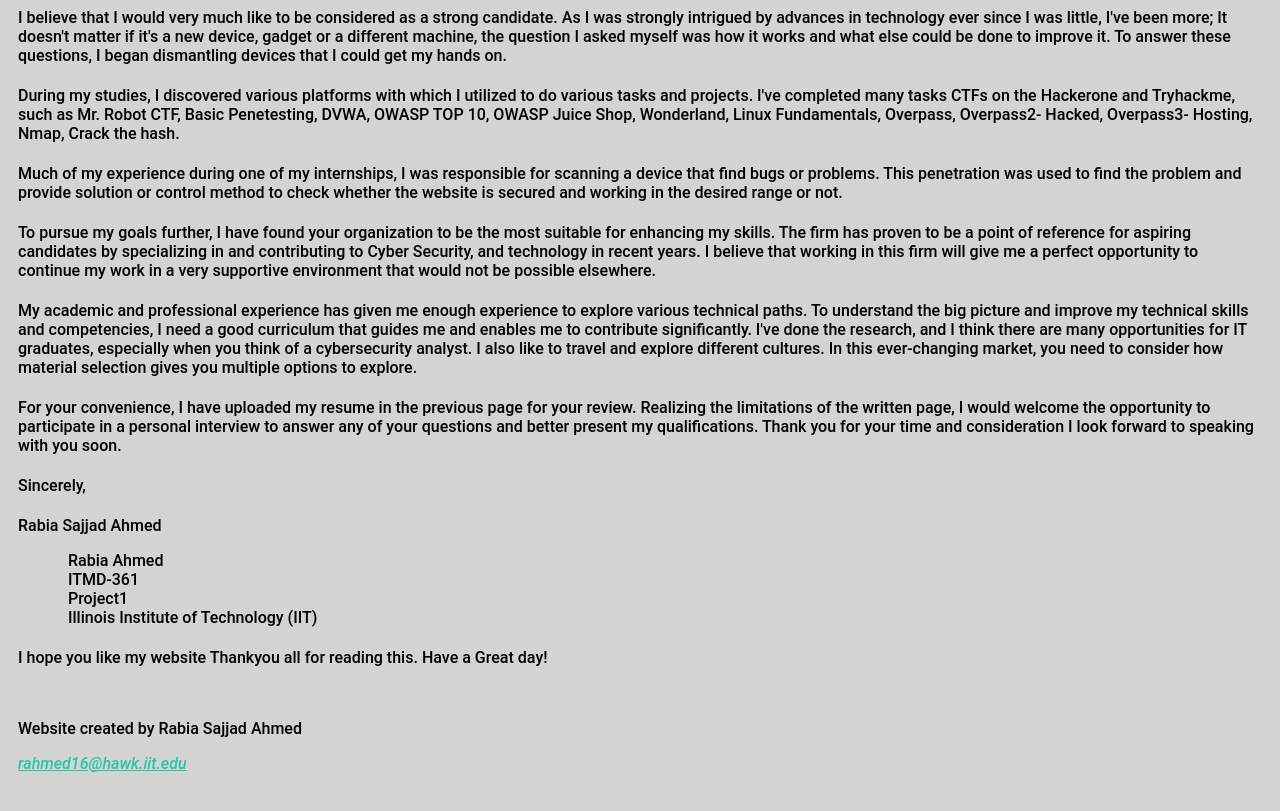
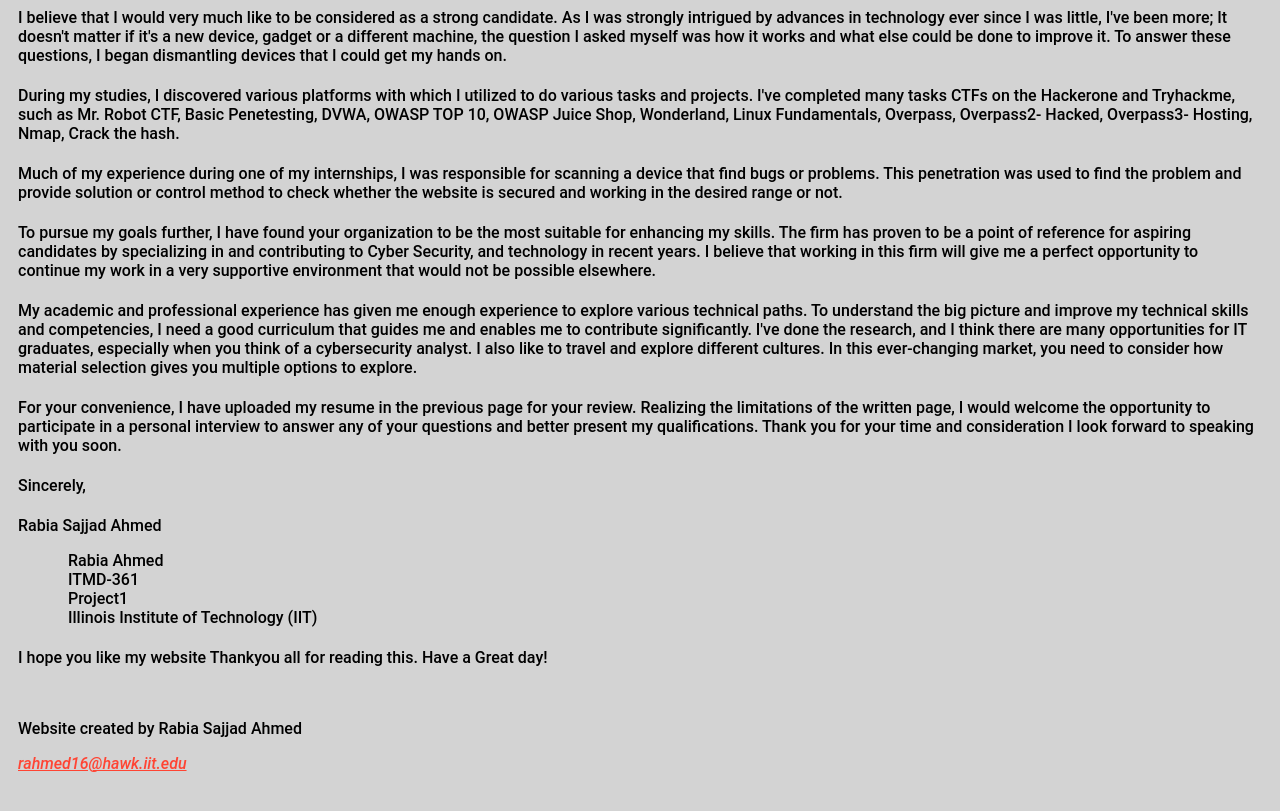
Before and after one commit to nahmed15/pra, a plain HTML site: page index.html in a window 1280 px wide. Shown: the part 1003-1814 px from the top of the page. Drawn offline with Linux system fonts and the light colour scheme.

Commit message:
Update style.css

```diff
--- a/css/style.css
+++ b/css/style.css
@@ -10,7 +10,7 @@ a{
     color: inherit;
 }
 section a {
-    color: #26c99f;
+    color: #FF4433;
 }
 section p {
     float: none!important;
```
